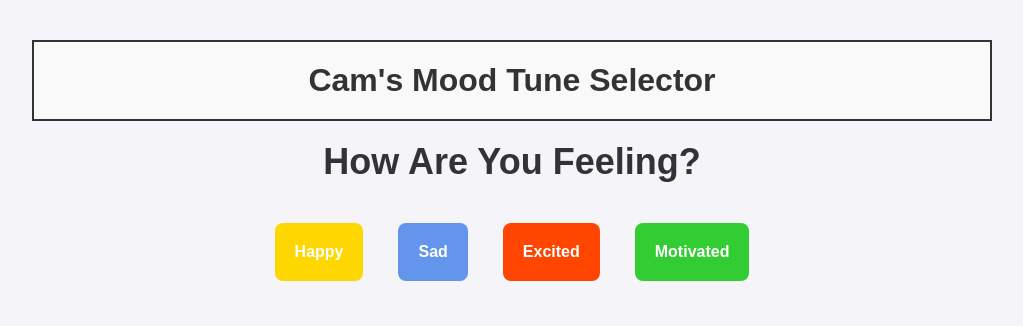
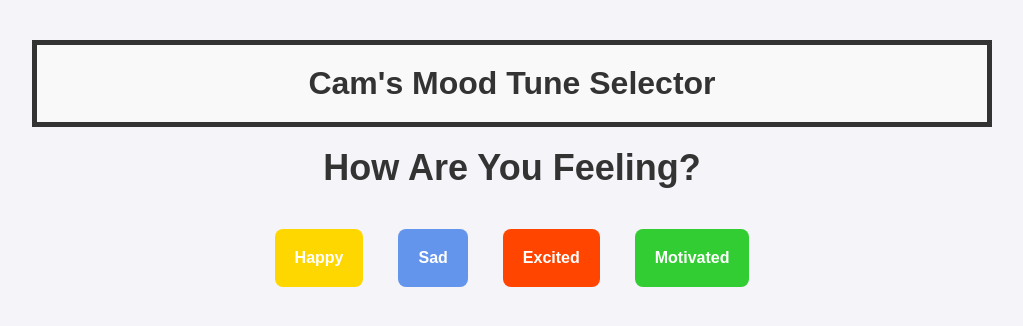
Before and after one commit to camdacoder/camdacoder.github.io, a plain HTML site: page index.html in a window 1280 px wide. Shown: the whole page, without its empty margins (128-1151 px from the left). Drawn offline with Linux system fonts and the light colour scheme.

Commit message:
Update heading box styling.

```diff
--- a/style.css
+++ b/style.css
@@ -168,7 +168,7 @@ h1 {
 }
 
 .header-box {
-  border: 2px solid #333; /* Black outline */
+  border: 5px solid #333; /* Increased border thickness to 5px */
   padding: 20px;
   text-align: center;
   margin-bottom: 20px; /* Adds space below the header box */
```
